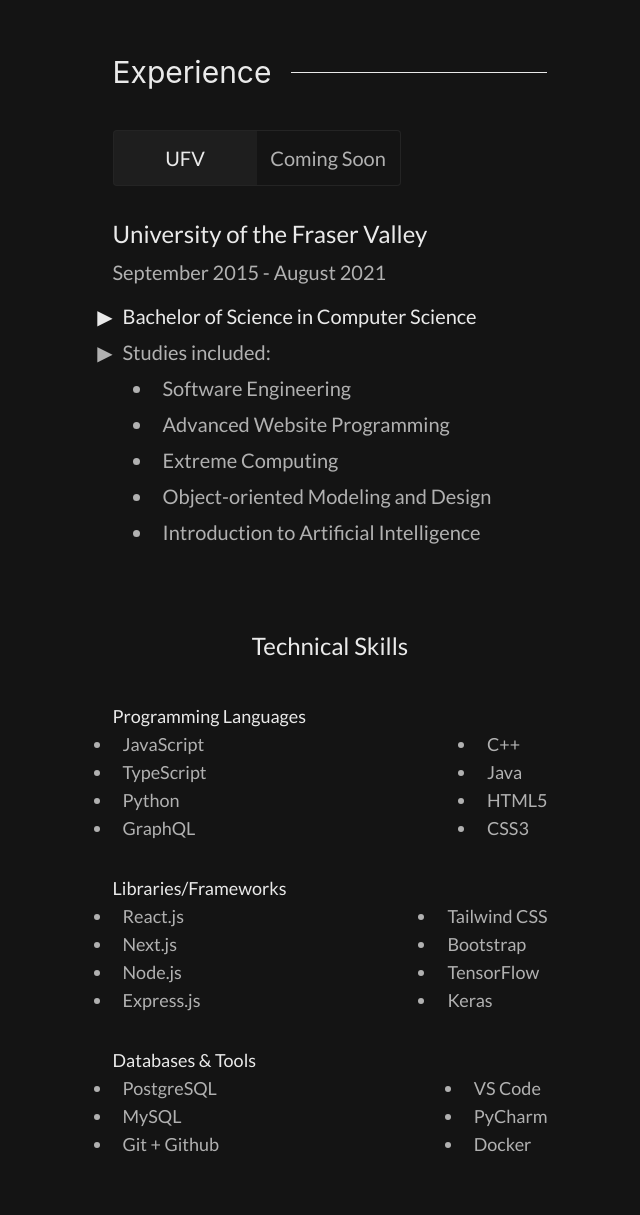
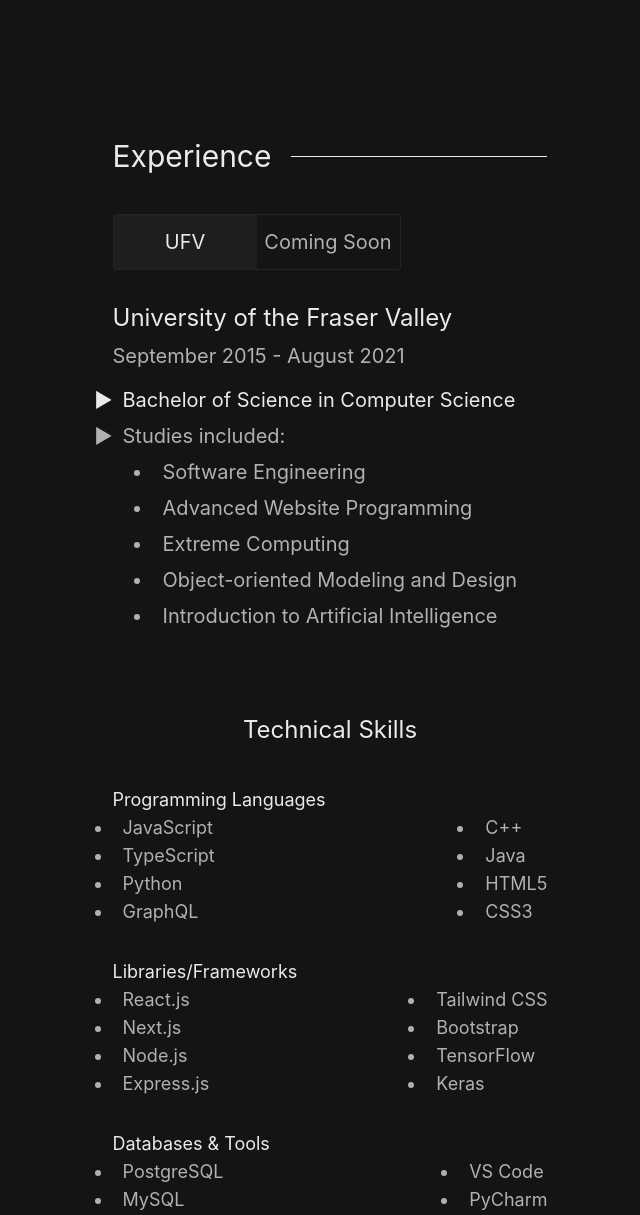
Before and after one commit to nevilmills/portfolio, a Next.js app: page / in a window 1280 px wide. Shown: the part 1582-2797 px from the top of the page, without its empty margins (310-950 px from the left). Built offline with nearby package versions, Linux system fonts and the light colour scheme.

Commit message:
Remove: all occurences of hardcoded styling

```diff
--- a/components/DodgeTheBullets.tsx
+++ b/components/DodgeTheBullets.tsx
@@ -21,7 +21,7 @@
             />
           </div>
         </div>
-        <div className="h-full flex flex-col items-center justify-center grow font-lato">
+        <div className="h-full flex flex-col items-center justify-center grow">
           <h3 className="text-2xl subheading">Dodge The Bullets!</h3>
           <div className="max-w-2xl mt-2">
             <p className="text-lg primaryText">
--- a/components/ImageClassifier.tsx
+++ b/components/ImageClassifier.tsx
@@ -17,7 +17,7 @@
             />
           </div>
         </div>
-        <div className="h-full flex flex-col items-center justify-center grow font-lato">
+        <div className="h-full flex flex-col items-center justify-center grow">
           <h3 className="text-2xl subheading">Image Classifier</h3>
           <div className="max-w-2xl mt-2">
             <p className="text-lg primaryText">
--- a/components/NavElement.tsx
+++ b/components/NavElement.tsx
@@ -5,7 +5,7 @@
   href,
 }) => {
   return (
-    <div className="inline-block text-offwhite font-lato">
+    <div className="inline-block text-offwhite">
       <a className="p-2 underlineTarget" href={href}>
         {children}
       </a>
--- a/components/TechnicalSkills.tsx
+++ b/components/TechnicalSkills.tsx
@@ -20,9 +20,7 @@
 
   return (
     <div>
-      <h3 className="subheading text-2xl mb-2 font-lato text-center">
-        Technical Skills
-      </h3>
+      <h3 className="subheading text-2xl mb-2 text-center">Technical Skills</h3>
       <div className="skills-list space-y-8 mt-10">
         <div className="skills-list-item">
           <h4 className="skills-list-heading">Programming Languages</h4>
--- a/components/sections/About.tsx
+++ b/components/sections/About.tsx
@@ -17,7 +17,7 @@
       <div data-aos="fade-up">
         <SectionHeader text="About Me" />
         <div className="flex mt-10">
-          <div className="max-w-xl space-y-4 primaryText antialiased text-xl font-lato">
+          <div className="max-w-xl space-y-4 primaryText antialiased text-xl">
             <p>
               Hello! My name is Nevil and I enjoy building web applications. I'm
               a recent graduate from the University of the Fraser Valley
--- a/components/sections/Contact.tsx
+++ b/components/sections/Contact.tsx
@@ -16,15 +16,13 @@
         className="flex flex-col items-center py-28 space-y-10 primaryText text-xl"
         data-aos="fade-up"
       >
-        <h3 className="subheading text-4xl mb-2 font-lato text-center">
-          Get In Touch
-        </h3>
+        <h3 className="subheading text-4xl mb-2 text-center">Get In Touch</h3>
         <p className="max-w-md text-center">
           Feel free to send me an email about new opportunities, feedback on my
           portfolio, or even just to say hi!
         </p>
         <p>I'm always open to connecting with like-minded people.</p>
-        <button className="btn btn-darkliver font-lato">Reach Out</button>
+        <button className="btn btn-darkliver">Reach Out</button>
       </div>
     </section>
   );
--- a/pages/_document.tsx
+++ b/pages/_document.tsx
@@ -10,7 +10,7 @@
             rel="stylesheet"
           />
           <link
-            href="https://fonts.googleapis.com/css2?family=Lato:wght@400;700;800&display=swap"
+            href="https://fonts.googleapis.com/css2?family=Inter:wght@400;600;700&family=Lato:wght@400;700&display=swap"
             rel="stylesheet"
           />
         </Head>
--- a/styles/globals.css
+++ b/styles/globals.css
@@ -18,7 +18,7 @@
   }
 
   .tab {
-    @apply h-14 w-36 border-borderBlack text-lightGrey border-[1px] font-lato antialiased text-xl;
+    @apply h-14 w-36 border-borderBlack text-lightGrey border-[1px] antialiased text-xl;
   }
 
   .is-active {
@@ -60,7 +60,7 @@
   }
 
   .primaryText {
-    @apply font-lato text-lightGrey antialiased;
+    @apply text-lightGrey antialiased;
   }
 
   .highlighted {
@@ -72,7 +72,7 @@
   }
 
   .skills-list {
-    @apply text-lg font-lato primaryText;
+    @apply text-lg primaryText;
   }
 
   .skills-list-heading {
```
